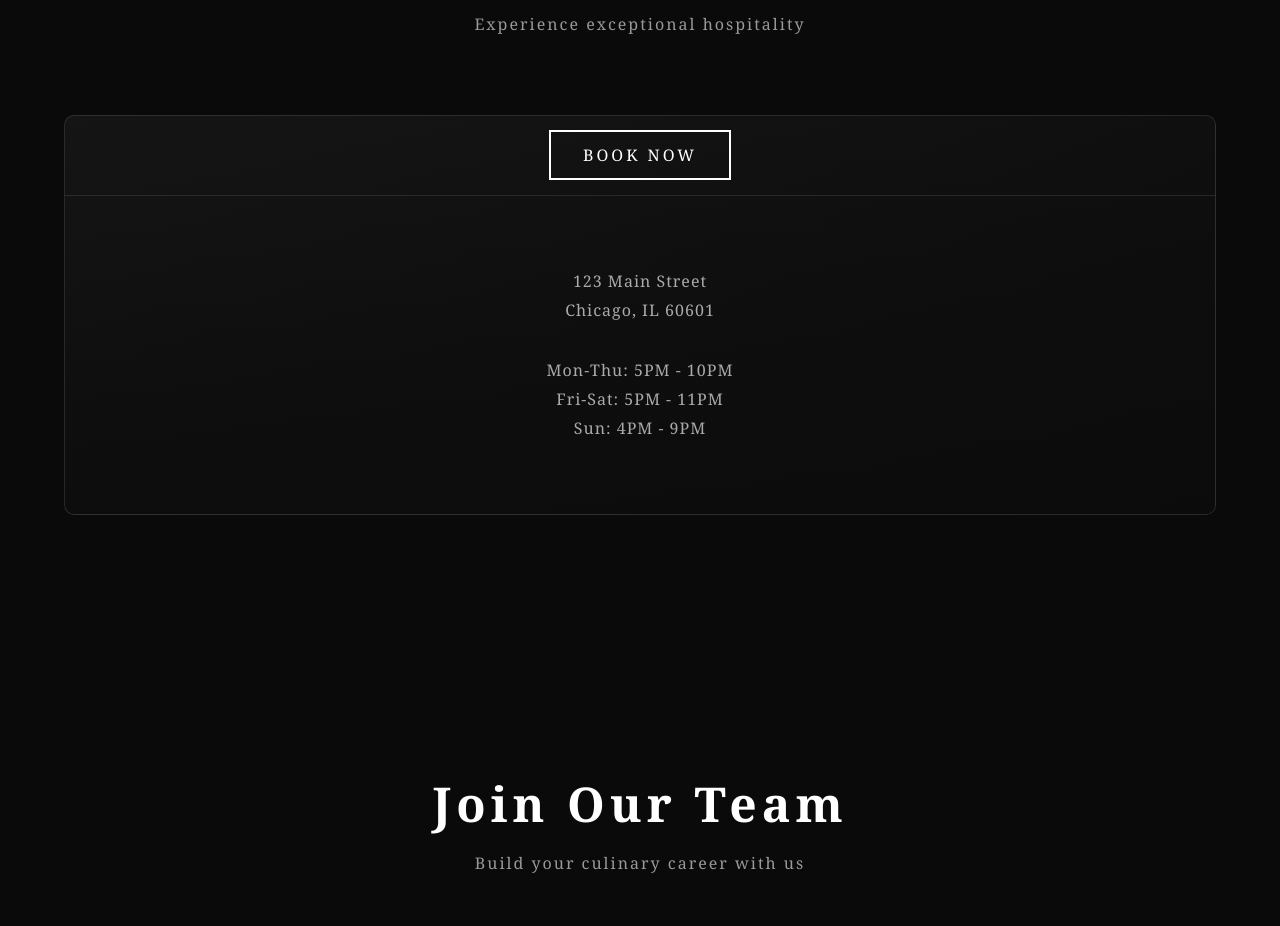
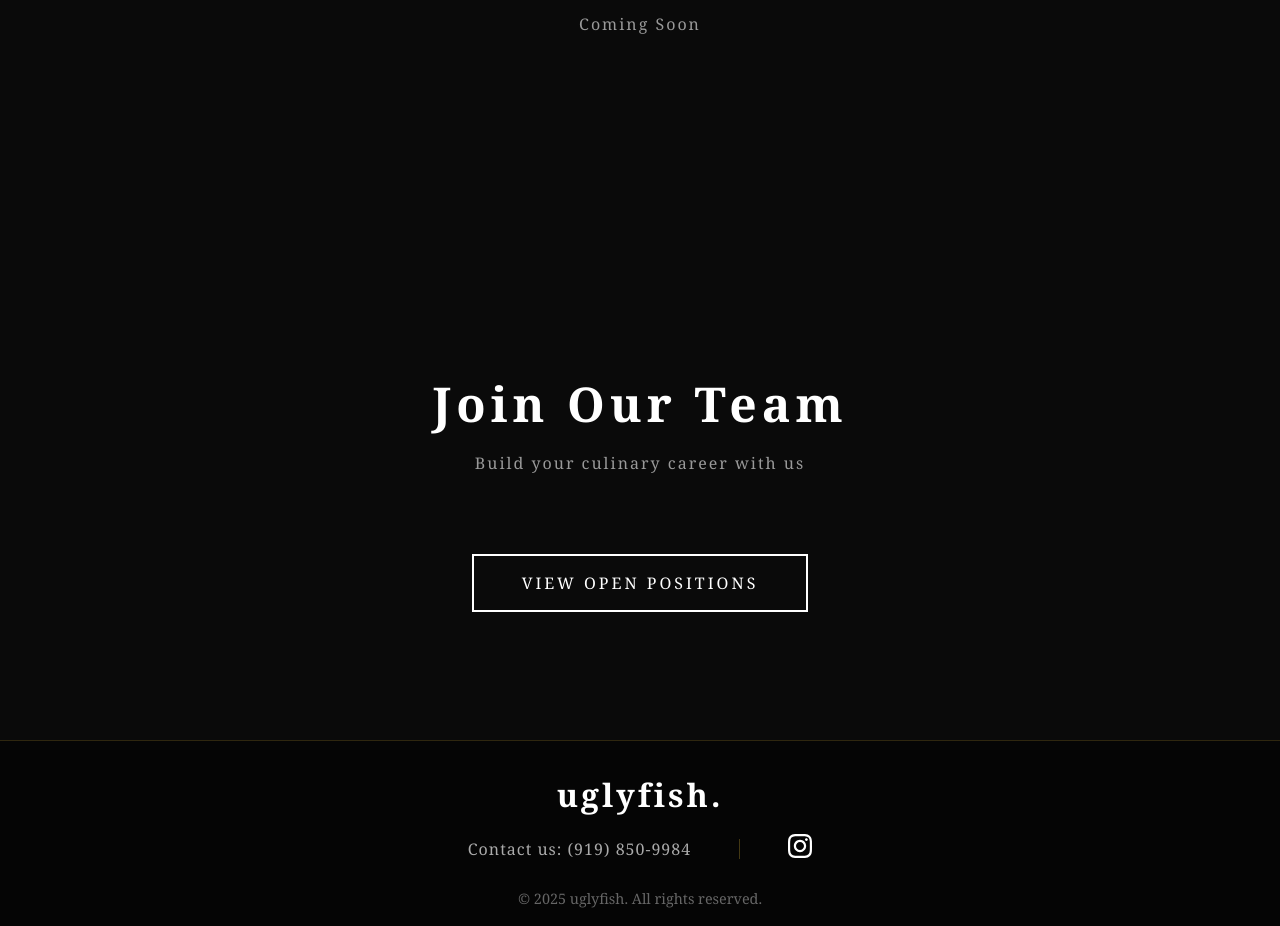
Before and after one commit to Thingsthing/Thingsthing.github.io, a plain HTML site: page index.html in a window 1280 px wide. Shown: the part 1871-2797 px from the top of the page. Drawn offline with Linux system fonts and the light colour scheme; a web font is replaced by a local one.

Commit message:
Update index.html
coming soon and career page

```diff
--- a/index.html
+++ b/index.html
@@ -130,7 +130,7 @@
             position: relative;
             overflow: hidden;
             background: linear-gradient(rgba(10, 10, 10, 0.5), rgba(10, 10, 10, 0.6)),
-                        url('https://images.unsplash.com/photo-1552566626-52f8b828add9?w=1600') center/cover no-repeat;
+                        url('https://i.imgur.com/xgRjJow.jpg') center/cover no-repeat;
         }
 
         .hero::before {
@@ -362,7 +362,7 @@
 
         footer {
             background: #050505;
-            padding: 4rem;
+            padding: 2rem;
             text-align: center;
             border-top: 1px solid rgba(212, 175, 55, 0.2);
         }
@@ -375,7 +375,7 @@
         .footer-content h3 {
             font-size: 2rem;
             color: #fff;
-            margin-bottom: 2rem;
+            margin-bottom: 1rem;
             letter-spacing: 3px;
         }
 
@@ -383,7 +383,7 @@
             display: flex;
             justify-content: center;
             gap: 4rem;
-            margin: 2rem 0;
+            margin: 1rem 0;
             flex-wrap: wrap;
         }
 
@@ -428,7 +428,7 @@
             align-items: center;
             gap: 3rem;
             flex-wrap: wrap;
-            margin: 2rem 0;
+            margin: 1rem 0;
         }
 
         @media (max-width: 768px) {
@@ -592,18 +592,7 @@
 
     <section id="reserve">
         <h2 class="section-title">Reserve Your Table</h2>
-        <p class="section-subtitle">Experience exceptional hospitality</p>
-        <div class="features">
-            <div class="feature-card">
-                <div class="reserve-header">
-                    <a href="#" class="cta-button" style="margin: 0 auto; padding: 0.75rem 2rem;">Book Now</a>
-                </div>
-                <div class="reserve-content">
-                    <p style="margin-bottom: 2rem;">123 Main Street<br>Chicago, IL 60601</p>
-                    <p>Mon-Thu: 5PM - 10PM<br>Fri-Sat: 5PM - 11PM<br>Sun: 4PM - 9PM</p>
-                </div>
-            </div>
-        </div>
+        <p class="section-subtitle">Coming Soon</p>
     </section>
 
     <section id="careers">
@@ -628,7 +617,7 @@
                     </a>
                 </div>
             </div>
-            <p style="margin-top: 3rem; color: #666; font-size: 0.9rem;">© 2025 uglyfish. All rights reserved.</p>
+            <p style="margin-top: 1.5rem; color: #666; font-size: 0.9rem;">© 2025 uglyfish. All rights reserved.</p>
         </div>
     </footer>
 
```
